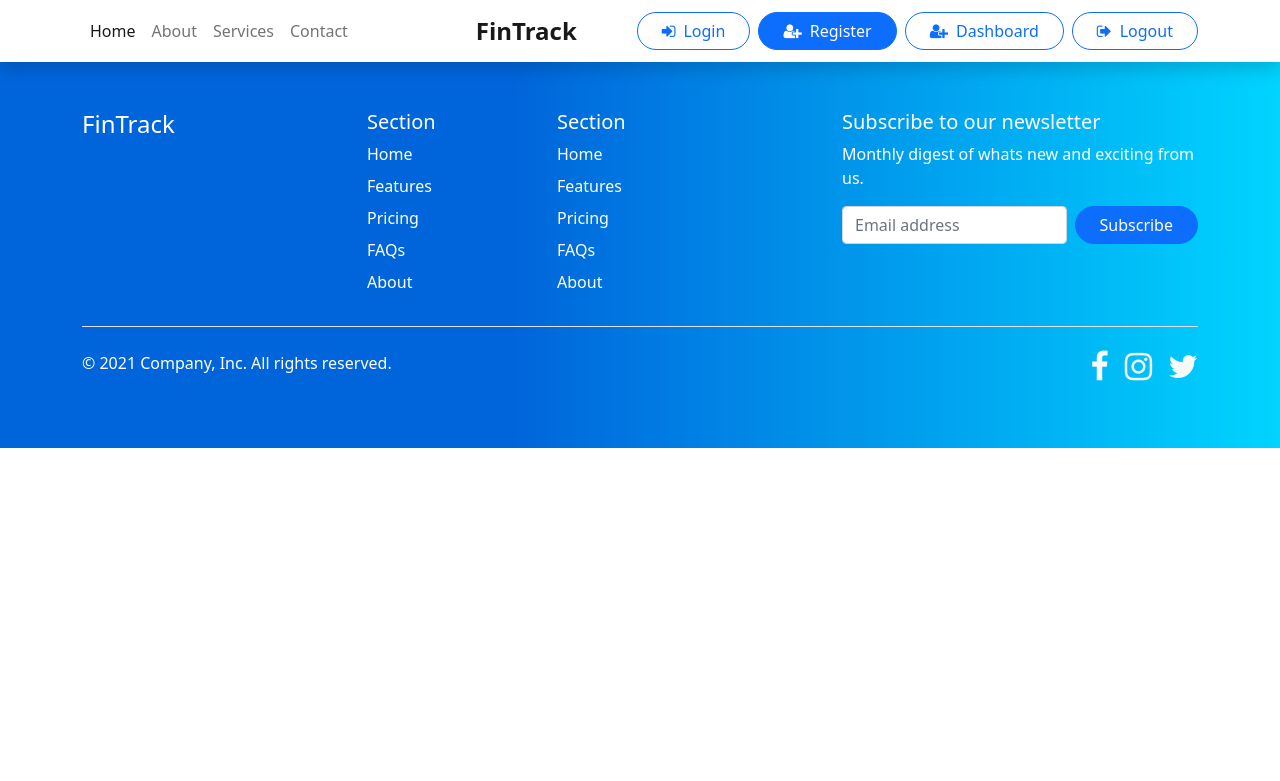
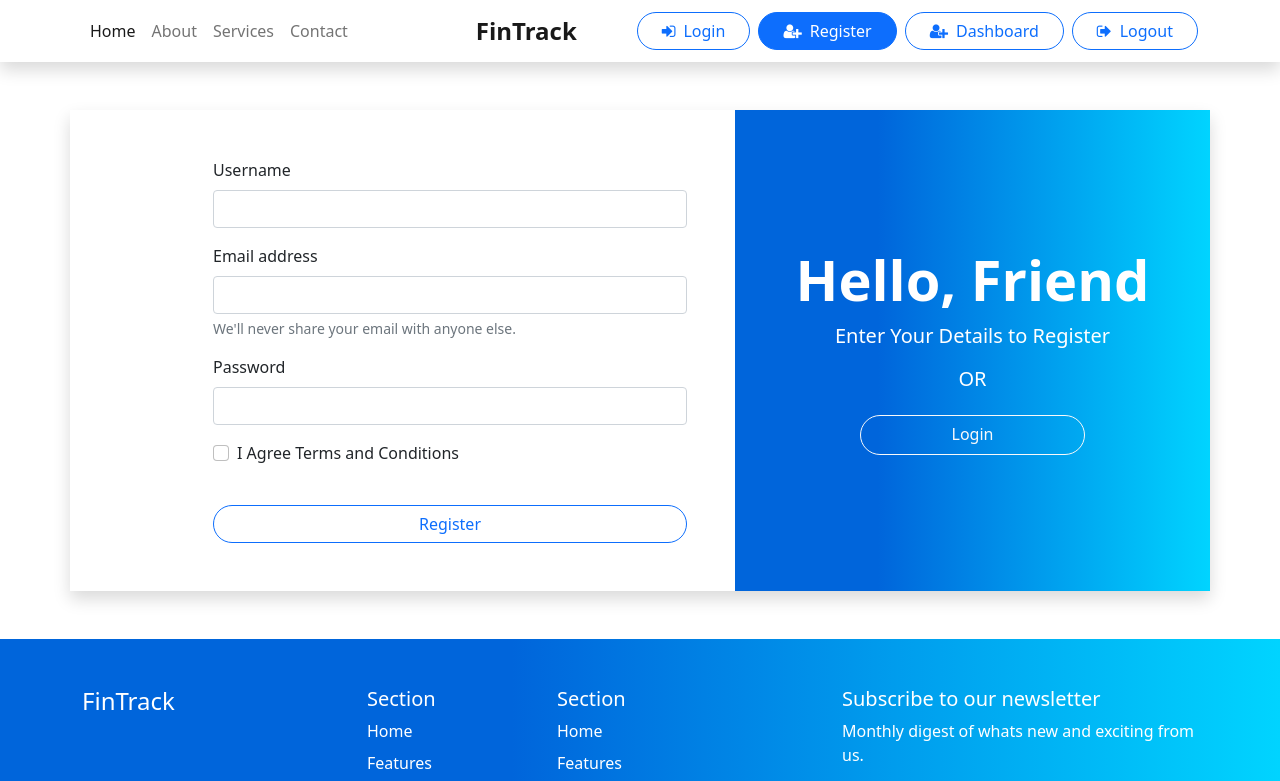
Before and after one commit to mrinnnmoy/FinTrack, a React (Create React App) app: page /register in a window 1280 px wide. Shown: the top 781 px of the page. Built offline with nearby package versions, Linux system fonts and the light colour scheme; the HTML template or start-up script is replaced by a standard one.

Commit message:
build client-register-component

```diff
--- a/src/App.js
+++ b/src/App.js
@@ -7,7 +7,7 @@ import Contact from './components/Contact';
 import Footer from './components/Footer';
 import {Route, Switch} from 'react-router';
 import Login from './components/Login';
-// import Register from './components/Register';
+import Register from './components/Register';
 // import Dashboard from './components/Dashboard';
 // import Logout from './components/Logout';
 // import Protectedroute from './ProtectedRoute';
@@ -24,6 +24,7 @@ function App() {
       <Route exact path="/service" component={Services} />
       <Route exact path="/contact" component={Contact} />
       <Route exact path="/login" component={Login} />
+      <Route exact path="/register" component={Register} />
     </Switch>
     <Footer />
     </>
--- /dev/null
+++ b/src/components/Register.jsx
@@ -0,0 +1,81 @@
+import React from 'react';
+import { NavLink } from 'react-router-dom';
+
+const Register = () => {
+
+    return (
+        <div>
+            <div className="container shadow my-5">
+                <div className="row justify-content-end">
+                    <div className="col-md-5 d-flex flex-column align-items-center text-white justify-content-center form order-2">
+                        <h1 className="display-4 fw-bolder">Hello, Friend</h1>
+                        <p className="lead text-center">Enter Your Details to Register</p>
+                        <h5 className="mb-4">OR</h5>
+                        <NavLink
+                            to="/login"
+                            className="btn btn-outline-light rounded-pill pb-2 w-50"
+                        >
+                            Login
+                        </NavLink>
+                    </div>
+                    <div className="col-md-6 p-5">
+                        <form method="POST">
+                            <div className="mb-3">
+                                <label htmlFor="name" className="form-label">
+                                    Username
+                                </label>
+                                <input
+                                    type="text"
+                                    className="form-control"
+                                    id="name"
+                                    name="username"
+                                />
+                            </div>
+                            <div className="mb-3">
+                                <label htmlFor="exampleInputEmail1" className="form-label">
+                                    Email address
+                                </label>
+                                <input
+                                    type="email"
+                                    className="form-control"
+                                    id="exampleInputEmail1"
+                                    aria-describedby="emailHelp"
+                                    name="email"
+                                />
+                                <div id="emailHelp" className="form-text">
+                                    We'll never share your email with anyone else.
+                                </div>
+                            </div>
+                            <div className="mb-3">
+                                <label htmlFor="exampleInputPassword1" className="form-label">
+                                    Password
+                                </label>
+                                <input
+                                    type="password"
+                                    className="form-control"
+                                    id="exampleInputPassword1"
+                                    name="password"
+                                />
+                            </div>
+                            <div className="mb-3 form-check">
+                                <input
+                                    type="checkbox"
+                                    className="form-check-input"
+                                    id="exampleCheck1"
+                                />
+                                <label className="form-check-label" htmlFor="exampleCheck1">
+                                    I Agree Terms and Conditions
+                                </label>
+                            </div>
+                            <button type="submit" className="btn btn-outline-primary w-100 mt-4 rounded-pill">
+                                Register
+                            </button>
+                        </form>
+                    </div>
+                </div>
+            </div>
+        </div>
+    );
+}
+
+export default Register;
```
